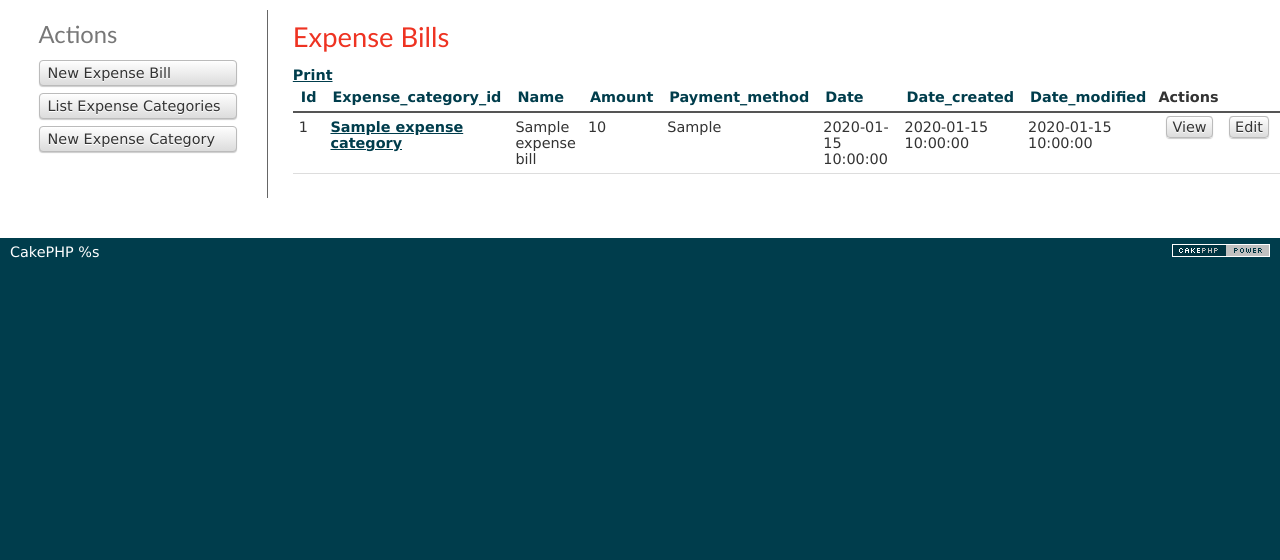
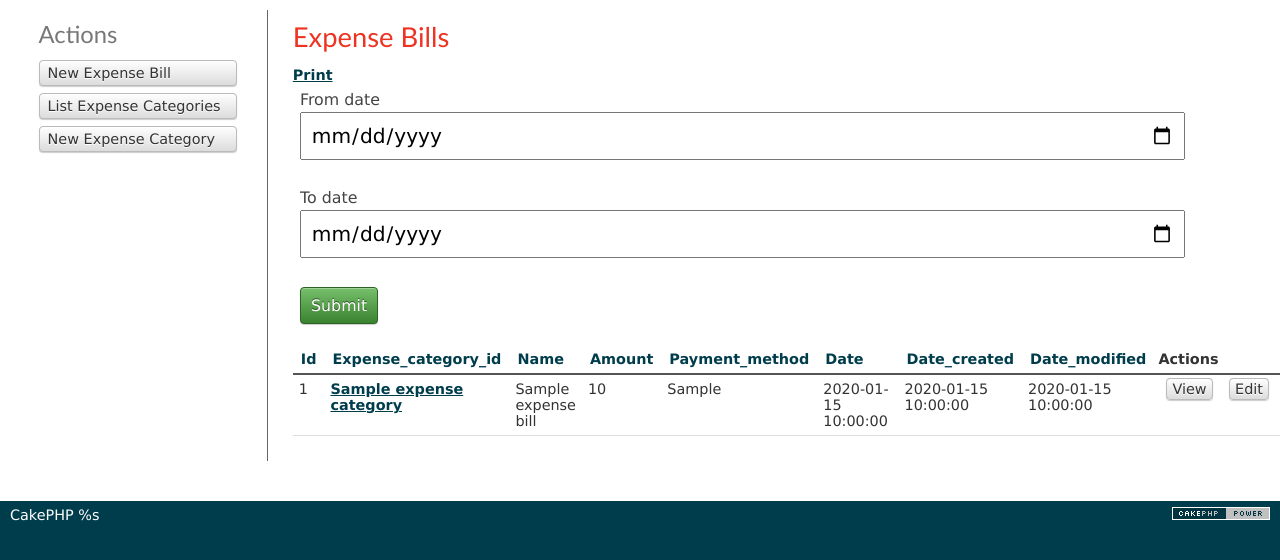
Before and after one commit to xylongracias/sapanapark, a CakePHP app: the page made by app/View/ExpenseBills/index.ctp in a window 1280 px wide. Shown: the part 47-607 px from the top of the page. Run offline with PHP 8.4 and a stand-in for CakePHP, Linux system fonts and the light colour scheme; the template is opened without the code that fills it: most values are stand-ins (such as "Sample title", 1, 10 or a date in 2020); form fields are guessed from the names that the template uses; data that the repository does not hold is empty; some libraries are stand-ins or nearby versions.

Commit message:
lil more with dates

```diff
--- a/app/View/ExpenseBills/index.ctp
+++ b/app/View/ExpenseBills/index.ctp
@@ -1,7 +1,15 @@
 <div class="expenseBills index">
 	<h2><?php echo __('Expense Bills'); ?></h2>
 
-	<?php echo $this->Html->link(__('Print'), array('action' => 'print_expense', 'controller' => 'ExpenseCategories')); ?>
+	<div class="expense-print">
+		<?php echo $this->Form->create('print_bill', array('url' => '/ExpenseCategories/print_expense', 'type' => 'get')); ?>
+		<?php echo $this->Html->link(__('Print'), array('action' => 'print_expense', 'controller' => 'ExpenseCategories')); ?>
+
+		<?php echo $this->Form->input('from_date', array('type' => 'date', 'div' => array('class' => 'expense-print-date'))); ?>
+
+		<?php echo $this->Form->input('to_date', array('type' => 'date', 'div' => array('class' => 'expense-print-date'))); ?>
+		<?php echo $this->Form->end(__('Submit')); ?>
+	</div>
 
 	<table cellpadding="0" cellspacing="0">
 	<thead>
--- a/app/View/Layouts/default.ctp
+++ b/app/View/Layouts/default.ctp
@@ -29,6 +29,7 @@ $cakeVersion = __d('cake_dev', 'CakePHP %s', Configure::version())
 		echo $this->Html->meta('icon');
 
 		echo $this->Html->css('cake.generic');
+		echo $this->Html->css('style');
 
 		echo $this->fetch('meta');
 		echo $this->fetch('css');
--- /dev/null
+++ b/app/webroot/css/style.css
@@ -0,0 +1,8 @@
+.expense-print{
+    display: block;
+}
+
+.expense-print-date{
+    display: inline-block;
+    padding: 0 35px 35px 35px;
+}
```
Also changed, not shown: app/Controller/ExpenseCategoriesController.php (+17 -0 lines).
